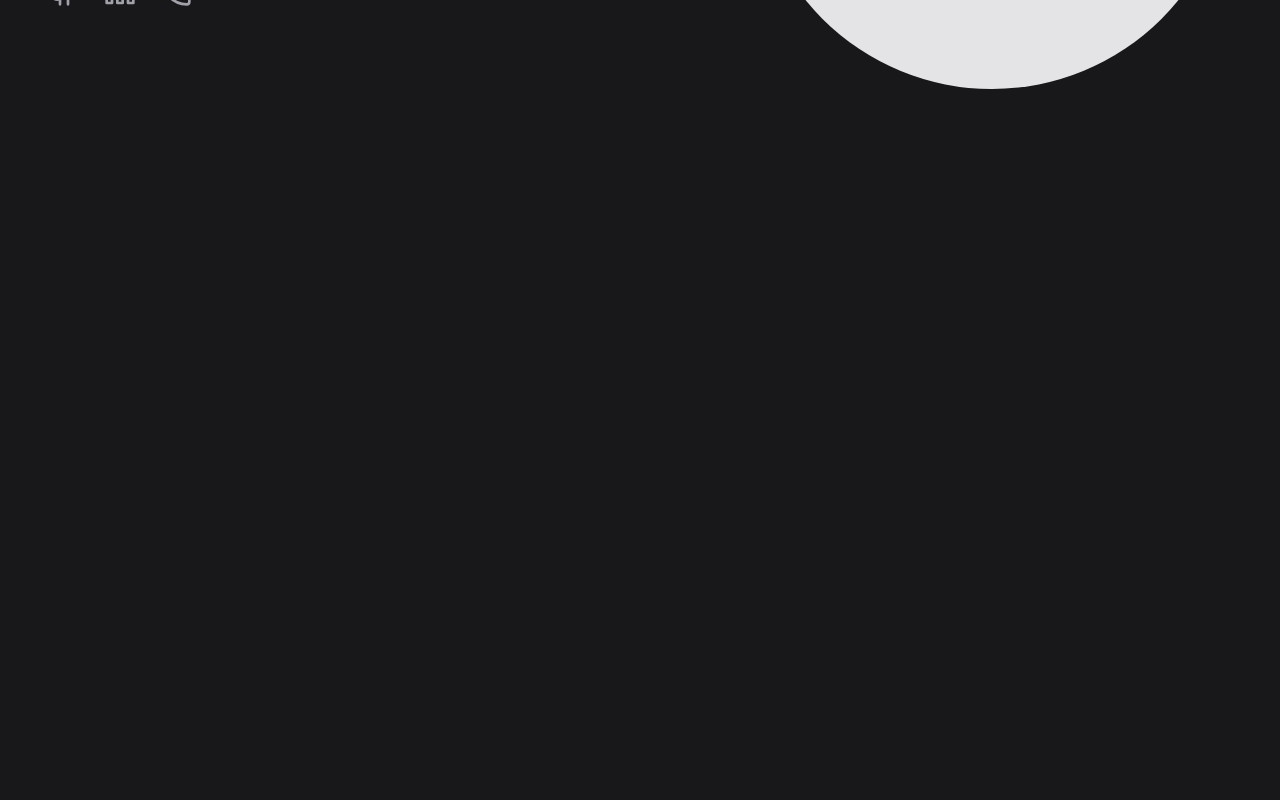
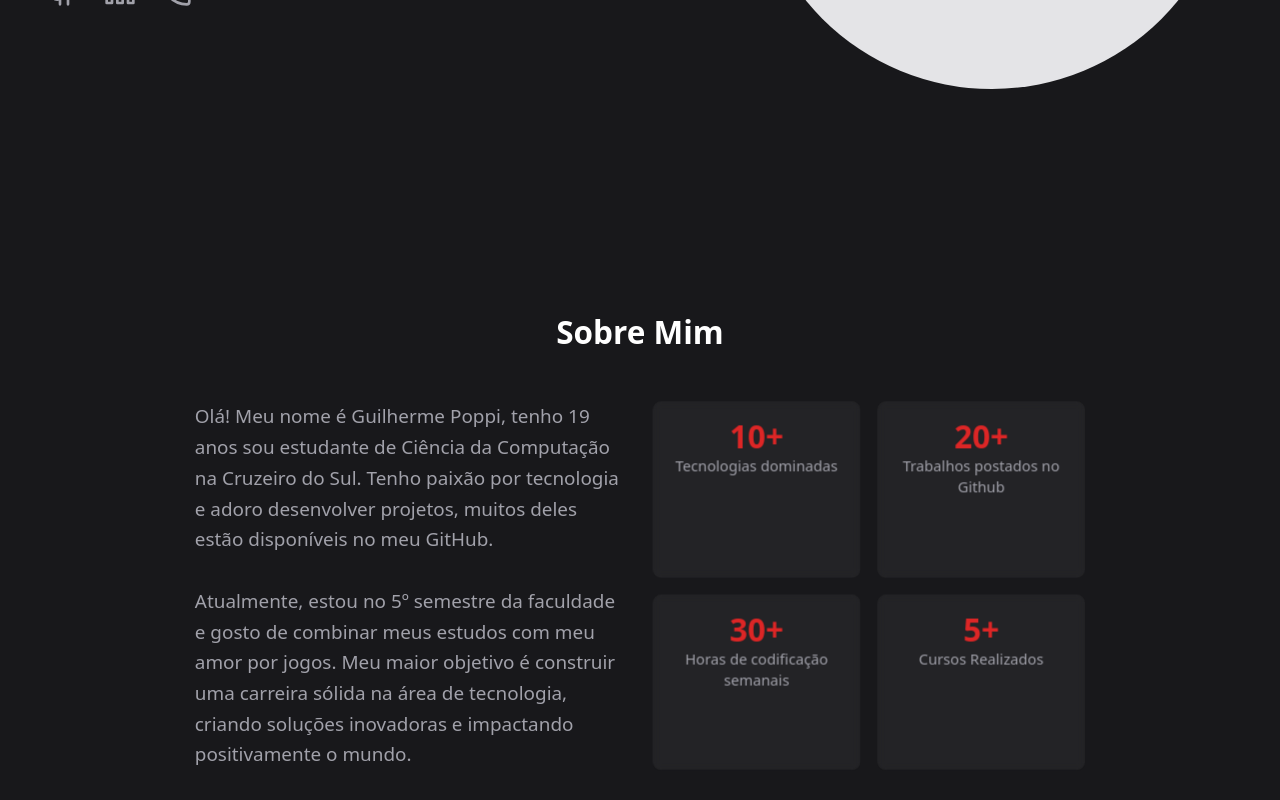
Before and after one commit to Daischi/portfolio, a React (Vite) app: page / in a window 1280 px wide. Shown: the part 572-1372 px from the top of the page. Before the commit the page ends 876 px from the top, so only its background shows below. Built offline with nearby package versions, Linux system fonts and the light colour scheme.

Commit message:
Construindo o começo da sessão about me

```diff
--- a/src/Home.jsx
+++ b/src/Home.jsx
@@ -34,7 +34,7 @@ function SocialIcons() {
           target="_blank"
           rel="noopener noreferrer"
           className={`text-zinc-400 dark:text-zinc-400 ${social.color} dark:hover:text-red-700 transition-colors duration-300`}
-          whileHover={{ scale: 1.2, y: -1}} // Aumenta no hover e move para cima
+          whileHover={{ scale: 1.2, y: -1 }} // Aumenta no hover e move para cima
           whileTap={{ scale: 0.95 }} // Reduz ao clicar
           initial={{ opacity: 0, y: 20 }} // Animação inicial
           animate={{ opacity: 1, y: 0 }} // Animação ao aparecer
@@ -153,6 +153,66 @@ export default function Header() {
           <div className="p-60 bg-zinc-200 rounded-full mt-[-70px]"></div>
         </div>
       </main>
+
+      <div className="flex justify-center items-center mt-4 overflow-hidden">
+        <main className="w-full max-w-4xl p-6 rounded-lg text-white scale-105 transition-transform duration-300">
+          {/* Título */}
+          <div className="text-center mb-6">
+            <h1 className="text-3xl font-bold  mb-12 hover:underline hover:decoration-red-700 transition-transform duration-300">Sobre Mim</h1>
+          </div>
+
+          {/* Layout Principal */}
+          <div className="grid grid-cols-1 md:grid-cols-2 gap-6">
+            {/* Texto de apresentação na esquerda */}
+            <div className="flex items-center justify-center">
+              <p className="text-lg leading-relaxed text-zinc-400">
+                Olá! Meu nome é Guilherme Poppi, tenho 19 anos sou estudante de Ciência da Computação na Cruzeiro do Sul. Tenho paixão por tecnologia e adoro desenvolver projetos, muitos deles estão disponíveis no meu GitHub.
+
+                <br />
+                <br />
+
+                Atualmente, estou no 5º semestre da faculdade e gosto de combinar meus estudos com meu amor por jogos. Meu maior objetivo é construir uma carreira sólida na área de tecnologia, criando soluções inovadoras e impactando positivamente o mundo.
+
+              </p>
+            </div>
+
+            {/* Divs com caixas na direita */}
+            <div className="grid grid-cols-2 gap-4">
+              <div className="p-4 rounded-lg bg-white/5 backdrop-blur-sm">
+
+              <h1 className='text-red-600 font-bold text-3xl text-center'> 10+ </h1>
+              <p className='text-center text-sm	text-zinc-400'>Tecnologias dominadas</p>
+
+
+              </div>
+              <div className="p-4 rounded-lg bg-white/5 backdrop-blur-sm">
+
+              <h1 className='text-red-600 font-bold text-3xl text-center'> 20+ </h1>
+              <p className='text-center text-sm	text-zinc-400' >Trabalhos postados no Github</p>
+
+              </div>
+              <div className="p-4 rounded-lg bg-white/5 backdrop-blur-sm">
+
+              <h1 className='text-red-600 font-bold text-3xl text-center'> 30+ </h1>
+              <p className='text-center text-sm	text-zinc-400' >Horas de codificação semanais</p>
+
+
+              </div>
+              <div className="p-4 rounded-lg bg-white/5 backdrop-blur-sm">
+
+              <h1 className='text-red-600 font-bold text-3xl text-center'> 5+</h1>
+              <p className='text-center text-sm	text-zinc-400' >Cursos Realizados </p>
+
+
+              </div>
+            </div>
+          </div>
+        </main>
+      </div>
+
+
+
+
     </div>
   );
 }
```
